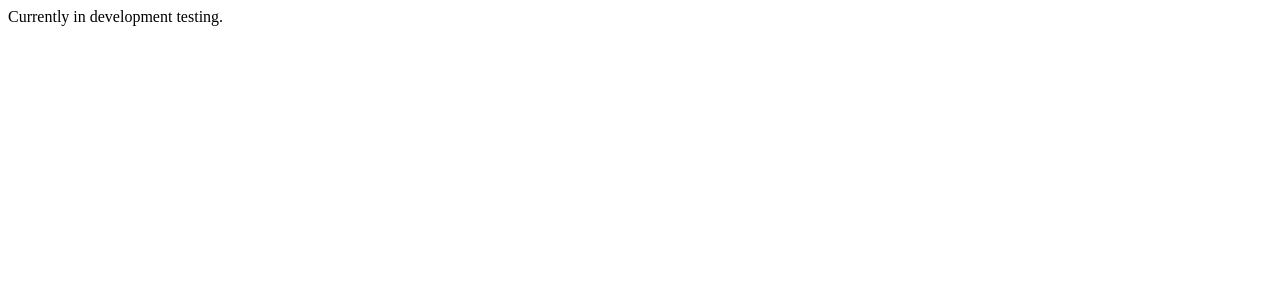
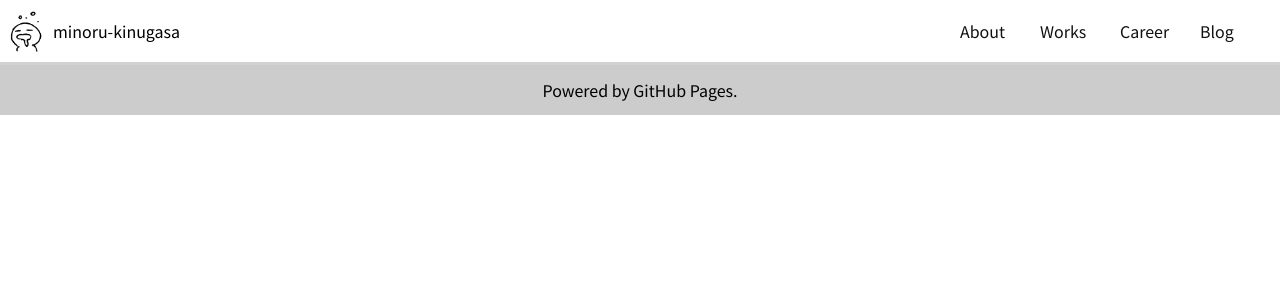
Before and after one commit to minoru-kinugasa-105/minoru-kinugasa-105.github.io, a Next.js app: page / in a window 1280 px wide. Shown: the top 300 px of the page. Built offline with nearby package versions, Linux system fonts and the light colour scheme.

Commit message:
headerとfooterのコーディング

```diff
--- a/next.config.mjs
+++ b/next.config.mjs
@@ -1,4 +1,10 @@
 /** @type {import('next').NextConfig} */
-const nextConfig = {};
+const nextConfig = {
+    output: 'export',
+    trailingSlash: true,
+    images: {
+        unoptimized: true,
+    },
+};
 
 export default nextConfig;
--- a/src/app/page.tsx
+++ b/src/app/page.tsx
@@ -1,10 +1,19 @@
 import Image from "next/image";
-import styles from "./page.module.css";
+import Link from "next/link";
+
+import Header from "@/components/Header";
+import Footer from "@/components/Footer";
 
 export default function Home() {
   return (
     <>
-      Currently in development testing.
+      <Header />
+
+      <main>
+
+      </main>
+
+      <Footer />
     </>
   );
 }
--- /dev/null
+++ b/src/components/Footer.tsx
@@ -0,0 +1,11 @@
+import FooterStyle from "@/css/layout/footer.module.scss";
+
+export default function Footer() {
+    return (
+        <footer className={FooterStyle["footer"]}>
+            <span className={FooterStyle["footer-powered"]}>
+                Powered by GitHub Pages.
+            </span>
+        </footer>
+    )
+}
--- /dev/null
+++ b/src/components/Header.tsx
@@ -0,0 +1,63 @@
+import Image from "next/image";
+import Link from "next/link";
+import HeaderStyle from "@/css/layout/header.module.scss";
+
+export default function Header() {
+    return (
+        <header className={HeaderStyle["header"]}>
+            <div className={HeaderStyle["header-headline"]}>
+                <Image
+                    src="/images/icon.png"
+                    alt="minoru's icon"
+                    width={45}
+                    height={45}
+                    className={HeaderStyle["headline-img"]}
+                />
+                <span className={HeaderStyle["headline-name"]}>
+                    minoru-kinugasa
+                </span>
+            </div>
+            <nav className={HeaderStyle["header-nav"]}>
+                <ul className={HeaderStyle["header-navlist"]}>
+
+                    <li className={HeaderStyle["header-navlist-desc"]}>
+                        <Link
+                            href="/about"
+                            className={HeaderStyle["header-navlist-item"]}
+                        >
+                            About {/* 使用できる技術もここにかく */}
+                        </Link>
+                    </li>
+
+                    <li className={HeaderStyle["header-navlist-desc"]}>
+                        <Link
+                            href="/about"
+                            className={HeaderStyle["header-navlist-item"]}
+                        >
+                            Works {/* 成果物と、作ってるもの　作ってるやつは 未公開　開発中　みたいなタグを付けておきたい */}
+                        </Link>
+                    </li>
+
+                    <li className={HeaderStyle["header-navlist-desc"]}>
+                        <Link
+                            href="/about"
+                            className={HeaderStyle["header-navlist-item"]}
+                        >
+                            Career {/* 経験、まぁ、今までの経歴をのせる */}
+                        </Link>
+                    </li>
+
+                    <li className={HeaderStyle["header-navlist-desc"]}>
+                        <Link
+                            href="/about"
+                            className={HeaderStyle["header-navlist-item"]}
+                        >
+                            Blog
+                        </Link>
+                    </li>
+
+                </ul>
+            </nav>
+        </header>
+    )
+}
--- /dev/null
+++ b/src/css/foundation/base.scss
@@ -0,0 +1,5 @@
+body {
+    font-family: var(--blog-fontfamily);
+    font-weight: 400;
+    font-size: 16px;
+}
--- /dev/null
+++ b/src/css/foundation/data.scss
@@ -0,0 +1,22 @@
+:root {
+    --blog-white: #ffffff;
+    --blog-dark-white: #ededed;
+    --blog-light-gray: #d2d2d2;
+    --blog-gray: #cccccc;
+    --blog-black: #111111;
+
+    --blog-fontfamily:
+        "Noto Sans JP",
+        "Roboto Flex",
+        "Roboto",
+        "Helvetica Neue",
+        Arial,
+        "Hiragino Kaku Gothic ProN",
+        "Hiragino Sans",
+        "Noto Sans",
+        "Meiryo",
+        sans-serif;
+
+    --code-fontfamily:
+        "Roboto Mono";
+}
--- /dev/null
+++ b/src/css/foundation/reset.scss
@@ -0,0 +1,172 @@
+*,
+::before,
+::after {
+    box-sizing: border-box;
+    background-repeat: no-repeat;
+}
+
+::before,
+::after {
+    text-decoration: inherit;
+    vertical-align: inherit;
+}
+
+:where(:root) {
+    cursor: default;
+    line-height: 1.5;
+    overflow-wrap: break-word;
+    -moz-tab-size: 4;
+    tab-size: 4;
+    -webkit-tap-highlight-color: transparent;
+    -webkit-text-size-adjust: 100%;
+}
+
+:where(body) {
+    margin: 0;
+}
+
+:where(h1) {
+    font-size: 2em;
+    margin: 0.67em 0;
+}
+
+:where(dl, ol, ul) :where(dl, ol, ul) {
+    margin: 0;
+}
+
+:where(hr) {
+    color: inherit;
+    height: 0;
+}
+
+:where(nav) :where(ol, ul) {
+    list-style-type: none;
+    padding: 0;
+}
+
+:where(nav li)::before {
+    content: "\200B";
+    float: left;
+}
+
+:where(pre) {
+    font-family: monospace, monospace;
+    font-size: 1em;
+    overflow: auto;
+}
+
+:where(abbr[title]) {
+    text-decoration: underline;
+    text-decoration: underline dotted;
+}
+
+:where(b, strong) {
+    font-weight: bolder;
+}
+
+:where(code, kbd, samp) {
+    font-family: monospace, monospace;
+    font-size: 1em;
+}
+
+:where(small) {
+    font-size: 80%;
+}
+
+:where(audio, canvas, iframe, img, svg, video) {
+    vertical-align: middle;
+}
+
+:where(iframe) {
+    border-style: none;
+}
+
+:where(svg:not([fill])) {
+    fill: currentColor;
+}
+
+:where(table) {
+    border-collapse: collapse;
+    border-color: inherit;
+    text-indent: 0;
+}
+
+:where(button, input, select) {
+    margin: 0;
+}
+
+:where(fieldset) {
+    border: 1px solid #a0a0a0;
+}
+
+:where(progress) {
+    vertical-align: baseline;
+}
+
+:where(textarea) {
+    margin: 0;
+    resize: vertical;
+}
+
+::-webkit-inner-spin-button,
+::-webkit-outer-spin-button {
+    height: auto;
+}
+
+::-webkit-input-placeholder {
+    color: inherit;
+    opacity: 0.54;
+}
+
+::-webkit-search-decoration {
+    -webkit-appearance: none;
+}
+
+::-webkit-file-upload-button {
+    -webkit-appearance: button;
+    font: inherit;
+}
+
+:where(dialog) {
+    background-color: white;
+    border: solid;
+    color: black;
+    height: -moz-fit-content;
+    height: fit-content;
+    left: 0;
+    margin: auto;
+    padding: 1em;
+    position: absolute;
+    right: 0;
+    width: -moz-fit-content;
+    width: fit-content;
+}
+
+:where(dialog:not([open])) {
+    display: none;
+}
+
+:where(details > summary:first-of-type) {
+    display: list-item;
+}
+
+:where([aria-busy="true" i]) {
+    cursor: progress;
+}
+
+:where([aria-controls]) {
+    cursor: pointer;
+}
+
+:where([aria-disabled="true" i], [disabled]) {
+    cursor: not-allowed;
+}
+
+:where([aria-hidden="false" i][hidden]) {
+    display: initial;
+}
+
+:where([aria-hidden="false" i][hidden]:not(:focus)) {
+    clip: rect(0, 0, 0, 0);
+    position: absolute;
+}
--- /dev/null
+++ b/src/css/layout/footer.module.scss
@@ -0,0 +1,12 @@
+.footer {
+    width: 100%;
+    height: 50px;
+    background-color: var(--blog-gray);
+    display: flex;
+    align-items: center;
+    justify-content: center;
+
+    .footer-powerd {
+        text-align: center;
+    }
+}
--- /dev/null
+++ b/src/css/layout/header.module.scss
@@ -0,0 +1,44 @@
+.header {
+    background-color: var(--blog-white);
+    width: 100%;
+    height: 65px;
+    display: flex;
+    align-items: center;
+    justify-content: space-between;
+    border-bottom: 3px solid var(--blog-light-gray);
+
+    .header-headline {
+        display: flex;
+        align-items: center;
+        justify-content: center;
+
+        .headline-img {
+            width: 45px;
+            height: 45px;
+            margin-left: .5rem;
+        }
+        .headline-name {
+            display: block;
+        }
+    }
+    .header-nav {
+
+        .header-navlist {
+            display: flex;
+            align-items: center;
+            justify-content: center;
+            list-style: none;
+
+            .header-navlist-desc {
+                margin: 0;
+                padding: 0;
+                width: 5rem;
+
+                .header-navlist-item {
+                    text-decoration: none;
+                    color: var(--blog-black);
+                }
+            }
+        }
+    }
+}
```
Also changed, not shown: package.json (+5 -4 lines), src/app/layout.tsx (+5 -3 lines), public/images/icon.png (added), src/app/globals.css (deleted), 1 other file (tests, documents, lock files or other folders).
